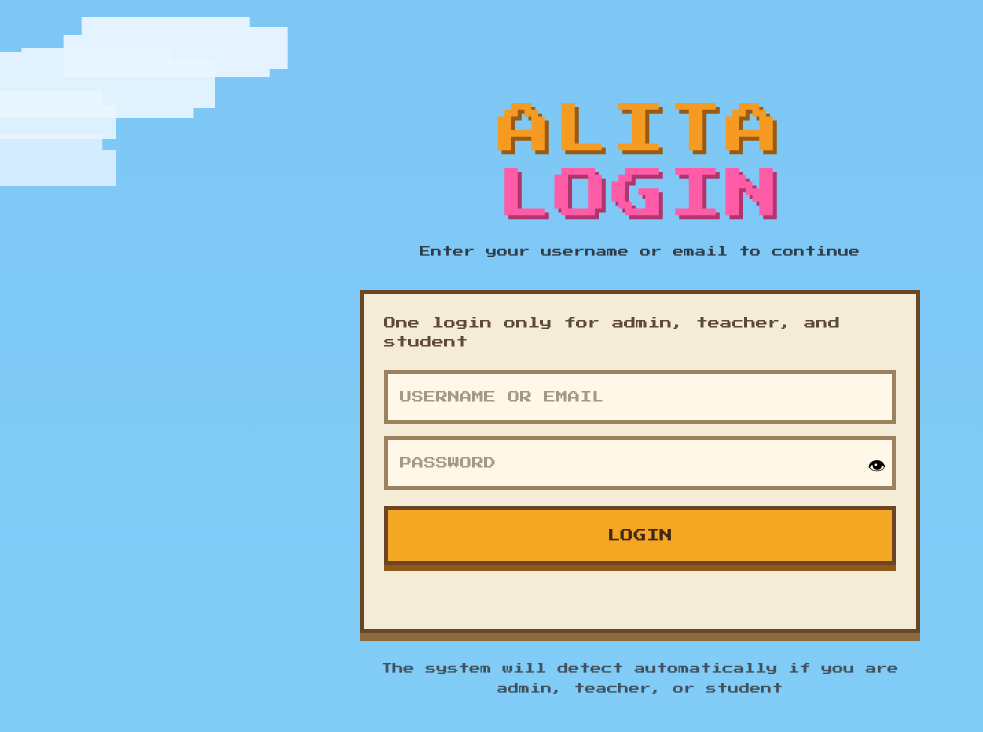
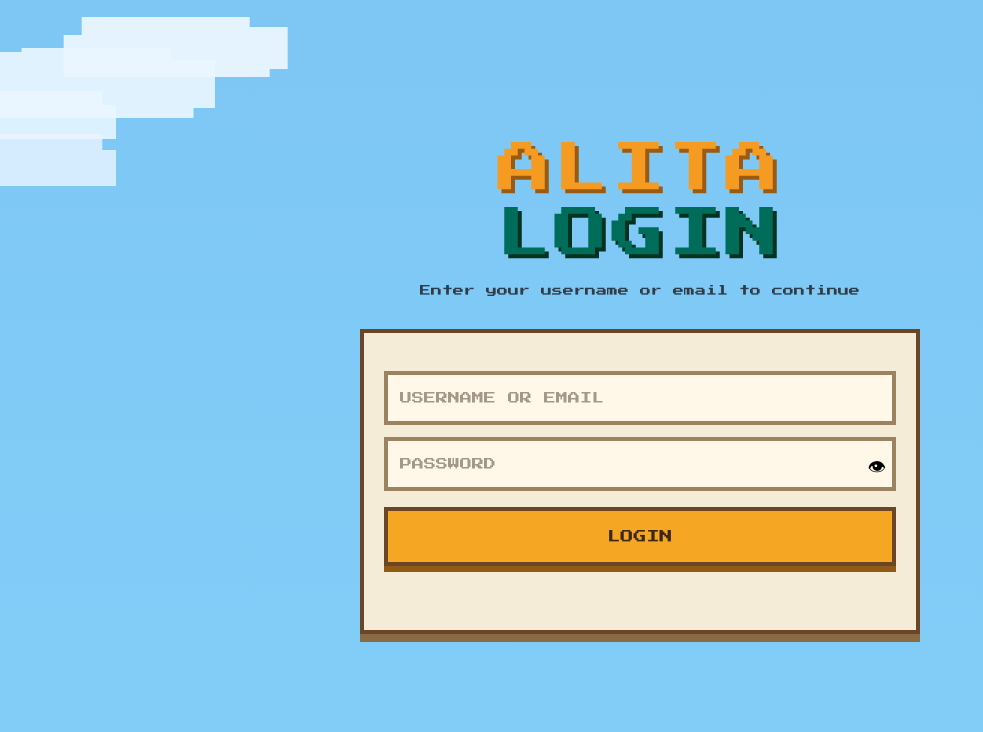
Before and after one commit to Aizzzzzzzzzz/alita, a Next.js app: page /login in a window 1280 px wide. Shown: the top 732 px of the page, without its empty margins (0-983 px from the left). Built offline with nearby package versions, Linux system fonts and the light colour scheme.

Commit message:
Full update

```diff
--- a/app/assessment/components/AssessmentHome.tsx
+++ b/app/assessment/components/AssessmentHome.tsx
@@ -59,7 +59,7 @@ export default function AssessmentHome({
 
             <div>
               <div className="mb-2 flex items-center gap-2">
-                <p className="inline-block rounded-[12px] border-4 border-[#26441d] bg-[#ffee8f] px-3 py-1 text-sm font-black text-[#213b19]">
+                <p className="inline-block rounded-[12px] border-4 border-[#26441d] bg-[#92c276] px-3 py-1 text-sm font-black text-[#213b19]">
                   PLAYER READY
                 </p>
                 <span className="animate-sparkle text-xl">⭐</span>
--- a/app/login/page.tsx
+++ b/app/login/page.tsx
@@ -83,7 +83,7 @@ export default function LoginPage() {
 
           if (nextFailedTries >= 3) {
             const goToForgotPassword = window.confirm(
-              "Forget password?"
+              "Forgot password?"
             );
 
             if (goToForgotPassword) {
@@ -328,8 +328,8 @@ export default function LoginPage() {
               style={{
                 fontSize: "clamp(28px, 5vw, 54px)",
                 lineHeight: 1.1,
-                color: "#ff5ca8",
-                textShadow: "4px 4px 0 #b0356f",
+                color: "#006D5B",
+                textShadow: "4px 4px 0 #013220",
                 letterSpacing: "3px",
                 marginTop: "6px",
               }}
@@ -366,7 +366,6 @@ export default function LoginPage() {
                 lineHeight: 1.6,
               }}
             >
-              One login only for admin, teacher, and student
             </div>
 
             <div style={{ display: "grid", gap: "12px" }}>
@@ -477,8 +476,6 @@ export default function LoginPage() {
               lineHeight: 1.8,
             }}
           >
-            The system will detect automatically if you are admin, teacher, or
-            student
           </div>
         </div>
       </div>
```
